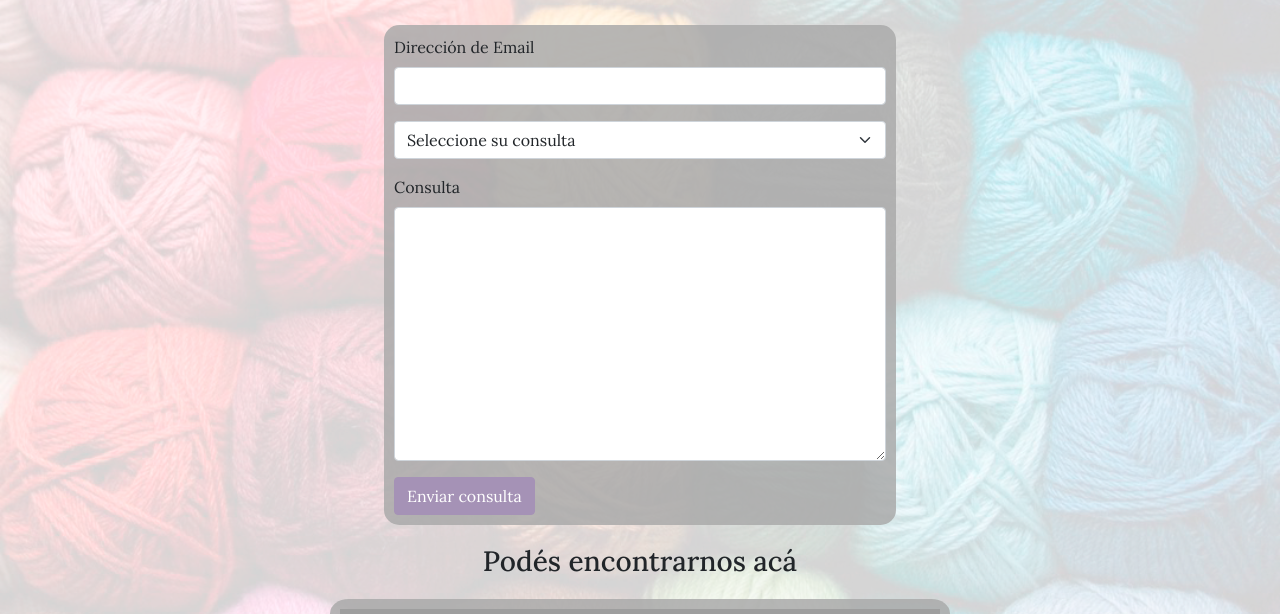
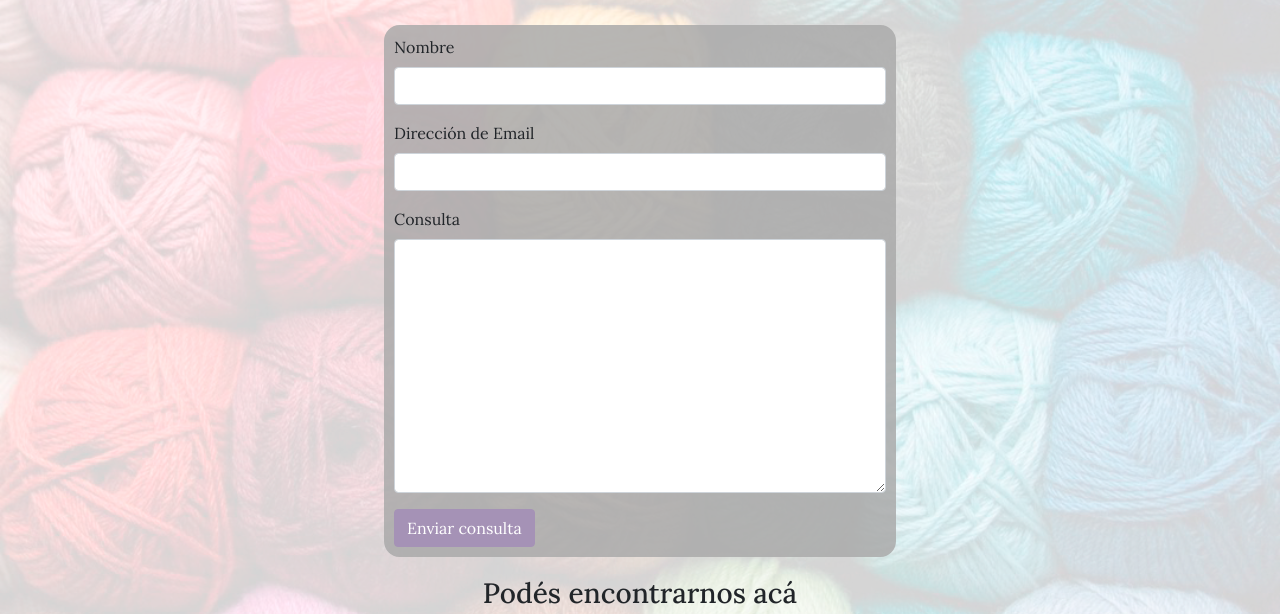
Before and after one commit to joharoca/proyecto-potrero, a plain HTML site: page contacto.html in a window 1280 px wide. Shown: the part 191-805 px from the top of the page. Drawn offline with Linux system fonts and the light colour scheme; grey boxes are pictures that could not be loaded.

Commit message:
cambié el formulario de contacto y el corregí el nombre de una tarjeta en productos

```diff
--- a/contacto.html
+++ b/contacto.html
@@ -56,19 +56,18 @@
             <div class="seccion-form formulario">
                 <form>
                     <div class="mb-3">
+                        <label for="exampleInputEmail1" class="form-label">Nombre</label>
+                        <input type="Text" class="form-control" id="exampleInputEmail1"
+                            aria-describedby="emailHelp">
+                        <div id="emailHelp" class="form-text">
+                        </div>
+                    </div>
+                    <div class="mb-3">
                         <label for="exampleInputEmail1" class="form-label">Dirección de Email</label>
                         <input type="email" class="form-control" id="exampleInputEmail1"
                             aria-describedby="emailHelp">
                         <div id="emailHelp" class="form-text">
                         </div>
-                    </div>
-                    <div class="mb-3">
-                        <select class="form-select" aria-label="Default select example">
-                            <option selected>Seleccione su consulta</option>
-                            <option value="1">One</option>
-                            <option value="2">Two</option>
-                            <option value="3">Three</option>
-                        </select>
                     </div>
                     <div class="mb-3">
                         <label for="Consulta" class="form-label">Consulta</label>
```
Also changed, not shown: productos.html (+1 -1 lines).
